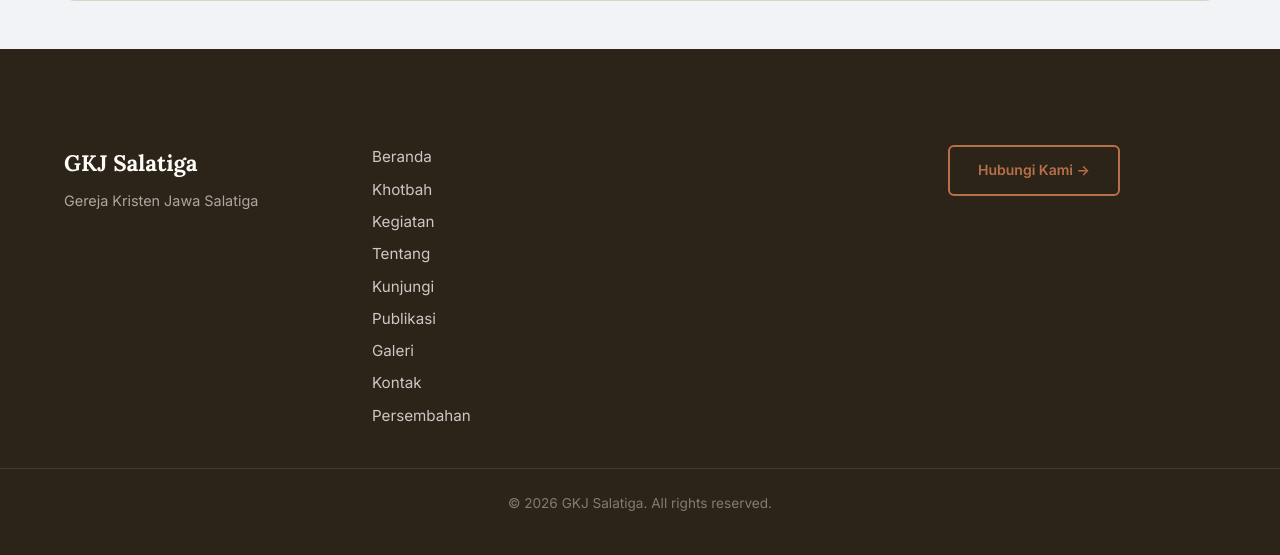
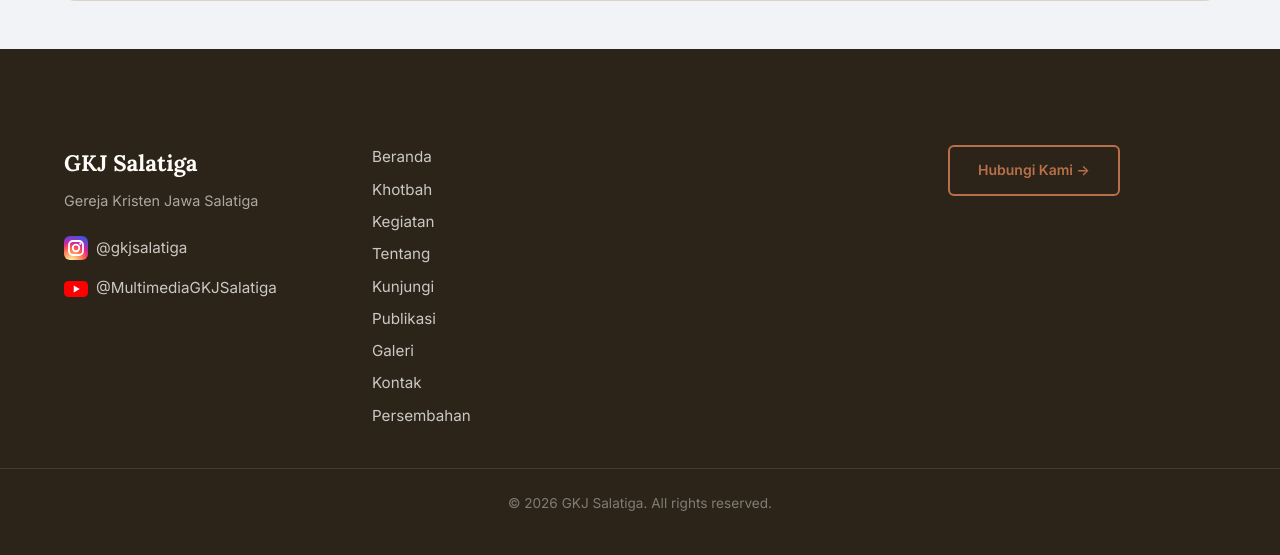
Before and after one commit to susantodjoko/website_for_church, a Django app: page /members/ in a window 1280 px wide. Shown: the part 485-1040 px from the top of the page. Run offline with Django 5.2, Linux system fonts and the light colour scheme; the visitor is signed in with stand-in values (Sample User, id 1); data that the repository does not hold is empty; parts of the project's set-up code (start-up, migrations or seed data) failed here and were passed over.

Commit message:
feat: add Instagram and YouTube links to the footer
Brand-coloured icons for @gkjsalatiga (Instagram) and
@MultimediaGKJSalatiga (YouTube), stacked under the tagline. Version the
stylesheet URL so browsers fetch the updated CSS.

Co-Authored-By: Claude Opus 5.5 <noreply@anthropic.com>

```diff
--- a/static/css/style.css
+++ b/static/css/style.css
@@ -475,6 +475,9 @@ ul { list-style: none; }
 
 .footer__name { font-family: var(--font-serif); font-size: 1.4rem; font-weight: 800; margin-bottom: var(--space-xs); }
 .footer__tagline { color: rgba(255,255,255,0.6); font-size: 0.9rem; }
+.footer__socials { display: flex; flex-direction: column; align-items: flex-start; gap: var(--space-sm); margin-top: var(--space-md); }
+.footer__social { display: inline-flex; align-items: center; gap: 0.5rem; color: rgba(255,255,255,0.75); font-size: 0.95rem; transition: color var(--transition); }
+.footer__social:hover { color: var(--color-white); }
 
 .footer__links { display: flex; flex-direction: column; gap: var(--space-xs); }
 .footer__links a { color: rgba(255,255,255,0.75); font-size: 0.95rem; transition: color var(--transition); }
--- a/templates/base.html
+++ b/templates/base.html
@@ -13,7 +13,7 @@
   <link rel="preconnect" href="https://fonts.googleapis.com">
   <link rel="preconnect" href="https://fonts.gstatic.com" crossorigin>
   <link href="https://fonts.googleapis.com/css2?family=Inter:wght@400;500;600;700;800&family=Lora:ital,wght@0,400;0,600;0,700;1,400&display=swap" rel="stylesheet">
-  <link rel="stylesheet" href="{% static 'css/style.css' %}">
+  <link rel="stylesheet" href="{% static 'css/style.css' %}?v=2026-10-26">
   {% block extra_css %}{% endblock %}
 </head>
 
@@ -60,6 +60,33 @@
         <div class="footer__brand">
           <p class="footer__name">GKJ Salatiga</p>
           <p class="footer__tagline">Gereja Kristen Jawa Salatiga</p>
+          <div class="footer__socials">
+            <a href="https://www.instagram.com/gkjsalatiga/" target="_blank" rel="noopener" class="footer__social" aria-label="Instagram GKJ Salatiga">
+              <svg xmlns="http://www.w3.org/2000/svg" width="24" height="24" viewBox="0 0 24 24" aria-hidden="true">
+                <defs>
+                  <radialGradient id="ig-gradient" cx="0.3" cy="1.07" r="1.3">
+                    <stop offset="0" stop-color="#fdf497"/>
+                    <stop offset="0.05" stop-color="#fdf497"/>
+                    <stop offset="0.45" stop-color="#fd5949"/>
+                    <stop offset="0.6" stop-color="#d6249f"/>
+                    <stop offset="0.9" stop-color="#285aeb"/>
+                  </radialGradient>
+                </defs>
+                <rect width="24" height="24" rx="6" fill="url(#ig-gradient)"/>
+                <rect x="5" y="5" width="14" height="14" rx="4" fill="none" stroke="#fff" stroke-width="1.8"/>
+                <circle cx="12" cy="12" r="3.3" fill="none" stroke="#fff" stroke-width="1.8"/>
+                <circle cx="16.3" cy="7.7" r="1.1" fill="#fff"/>
+              </svg>
+              @gkjsalatiga
+            </a>
+            <a href="https://www.youtube.com/@MultimediaGKJSalatiga" target="_blank" rel="noopener" class="footer__social" aria-label="YouTube GKJ Salatiga">
+              <svg xmlns="http://www.w3.org/2000/svg" width="24" height="24" viewBox="0 0 24 24" aria-hidden="true">
+                <rect y="4" width="24" height="16" rx="4.5" fill="#ff0000"/>
+                <path d="M9.75 8.5v7l6-3.5z" fill="#fff"/>
+              </svg>
+              @MultimediaGKJSalatiga
+            </a>
+          </div>
         </div>
         <div class="footer__links">
           <a href="{% url 'website:home' %}">Beranda</a>
```
